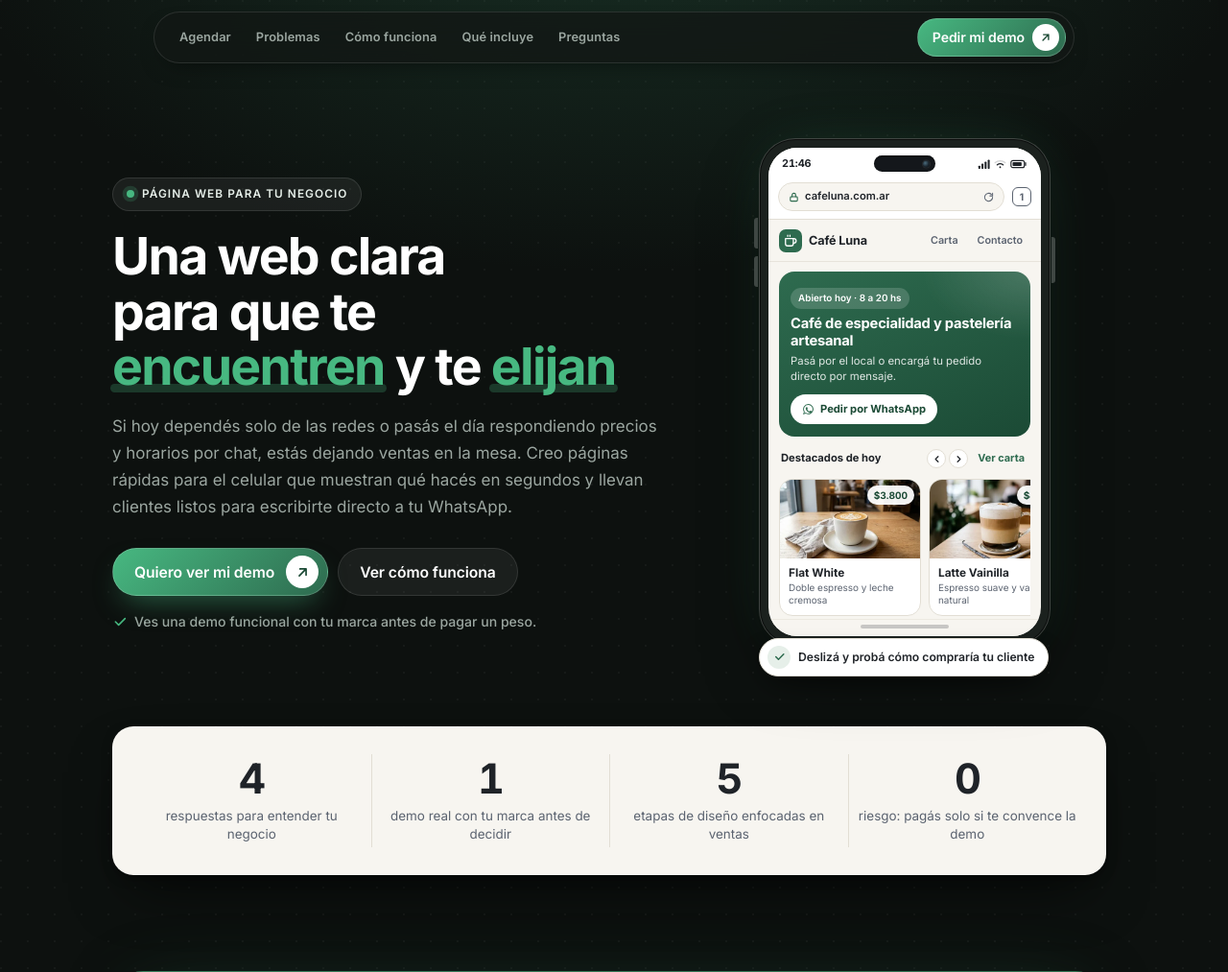
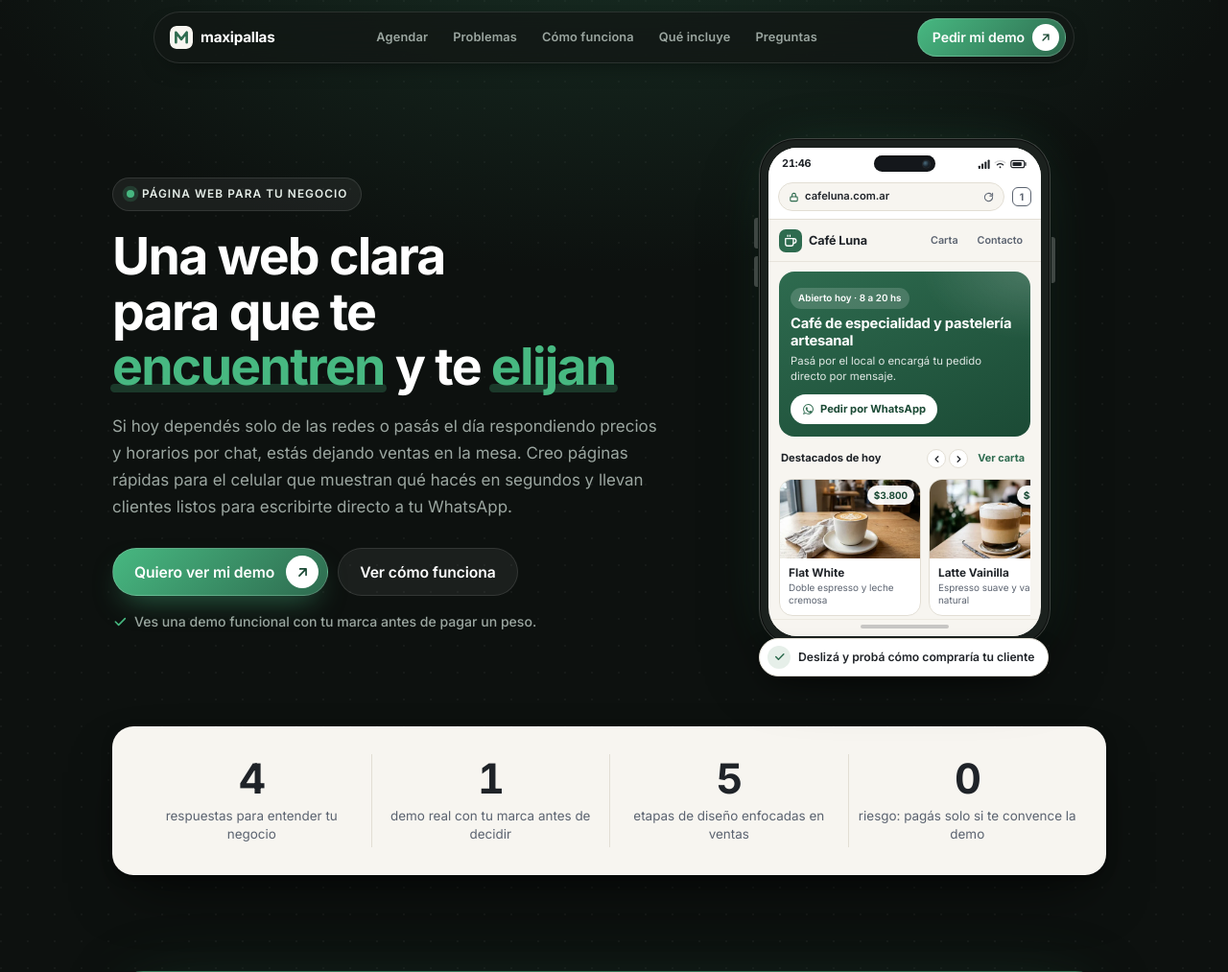
Before and after one commit to maxi-palavecino/maxipallas, a plain HTML site: page site/index.html in a window 1280 px wide. Shown: the top 1013 px of the page at 96% size. Drawn offline with Linux system fonts and the light colour scheme.

Commit message:
Add maxipallas logo and brand name to navbar

```diff
--- a/site/css/styles.css
+++ b/site/css/styles.css
@@ -297,18 +297,30 @@ h3 { font-size: 1.08rem; font-weight: 600; line-height: 1.35; margin-bottom: 6px
 .nav-pill-status {
   display: inline-flex;
   align-items: center;
-  gap: 6px;
+  gap: 8px;
   min-width: 0;
   min-height: 38px;
   padding: 0 2px;
   text-decoration: none;
-  font-size: .78rem;
-  font-weight: 600;
+  font-size: .92rem;
+  font-weight: 700;
+  letter-spacing: -.015em;
   color: #fff;
   white-space: nowrap;
   overflow: hidden;
   text-overflow: ellipsis;
 }
+.nav-brand-mark {
+  display: inline-flex;
+  align-items: center;
+  justify-content: center;
+  width: 24px;
+  height: 24px;
+  flex-shrink: 0;
+  border-radius: 7px;
+  overflow: hidden;
+}
+.nav-brand-mark svg { width: 24px; height: 24px; display: block; }
 
 .nav-links { display: none; list-style: none; gap: 2px; }
 .nav-links a {
@@ -2095,7 +2107,8 @@ details p {
 /* ---- Breakpoints (mobile-first) ---- */
 @media (max-width: 359px) {
   .nav { padding: 6px 8px 6px 10px; gap: 6px; }
-  .nav-pill-status { font-size: .72rem; gap: 5px; }
+  .nav-pill-status { font-size: .82rem; gap: 6px; }
+  .nav-brand-mark, .nav-brand-mark svg { width: 21px; height: 21px; }
   .nav .btn-sm { padding: 4px 4px 4px 10px; font-size: .74rem; gap: 5px; }
   .nav .btn-sm .circle { width: 24px; height: 24px; }
   .nav-toggle { width: 36px; height: 36px; }
@@ -2177,7 +2190,8 @@ details p {
   .nav .btn-sm .circle { width: 28px; height: 28px; }
   .nav .btn-sm .circle svg { width: 14px; height: 14px; }
   section { scroll-margin-top: 84px; }
-  .nav-pill-status { display: none; }
+  .nav-pill-status { font-size: .95rem; }
+  .nav-actions { margin-left: 0; }
   .nav-links { display: flex; }
   .nav-toggle, .nav-panel { display: none; }
 
--- a/site/index.html
+++ b/site/index.html
@@ -34,12 +34,18 @@
 
   <a class="skip-link" href="#contenido">Saltar al contenido</a>
 
-  <!-- ============ 1. HEADER FLOTANTE (oscuro + verde, sin logo) ============ -->
+  <!-- ============ 1. HEADER FLOTANTE (logo M + maxipallas) ============ -->
   <header class="site-header" id="header">
     <div class="nav">
-      <a class="nav-pill-status" href="#inicio">
-        <span class="status-dot" aria-hidden="true"></span>
-        <span>Webs para negocios</span>
+      <a class="nav-pill-status nav-brand" href="#inicio" aria-label="maxipallas, ir al inicio">
+        <span class="nav-brand-mark" aria-hidden="true">
+          <svg width="24" height="24" viewBox="0 0 32 32">
+            <rect width="32" height="32" rx="8" fill="#F7F5F0" />
+            <path d="M8.5 23V9l7.5 9.5L23.5 9v14" fill="none" stroke="#2E6B4F" stroke-width="3.5"
+              stroke-linecap="round" stroke-linejoin="round" />
+          </svg>
+        </span>
+        <span class="nav-brand-name">maxipallas</span>
       </a>
 
       <nav aria-label="Principal">
```
